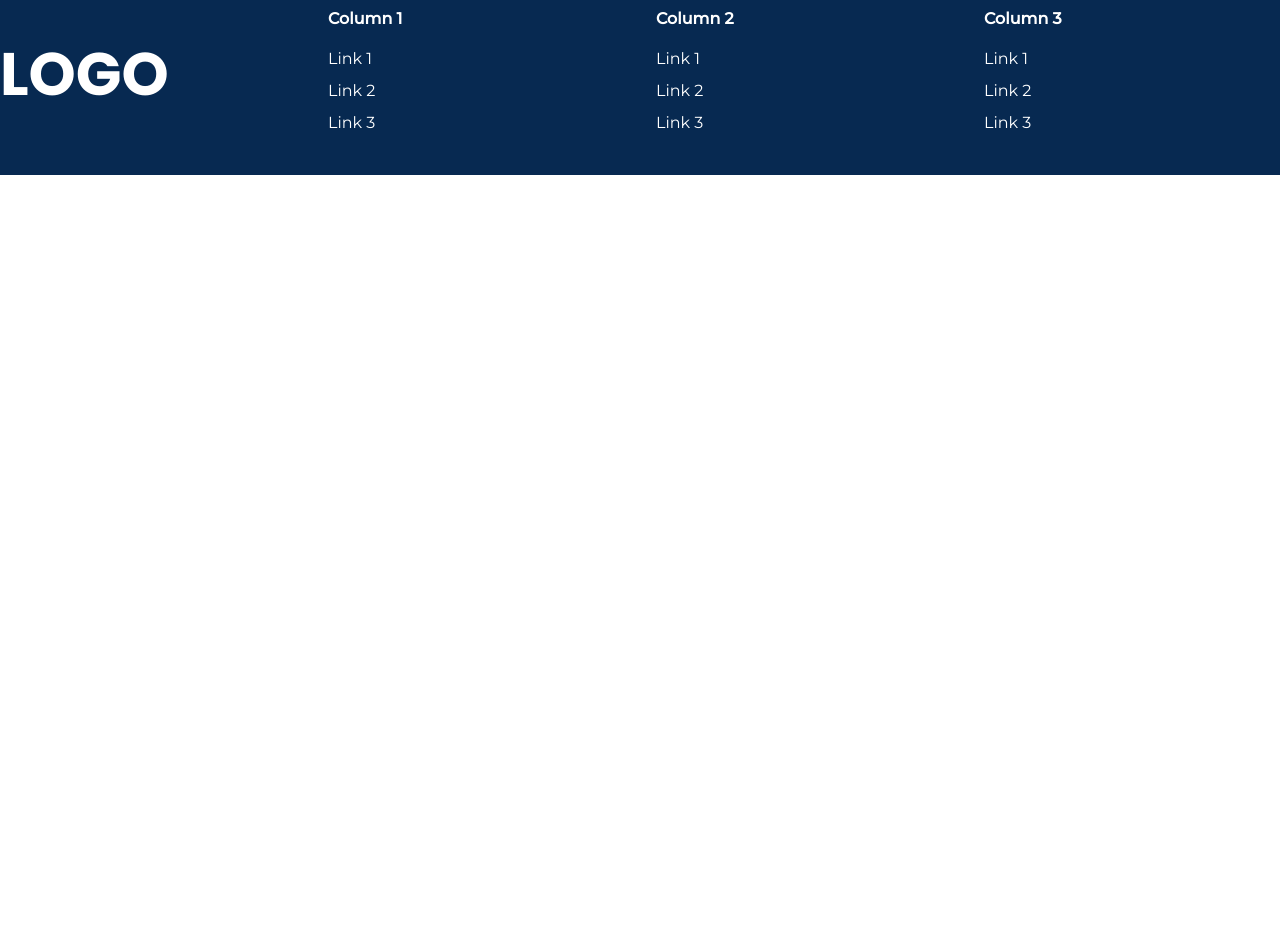
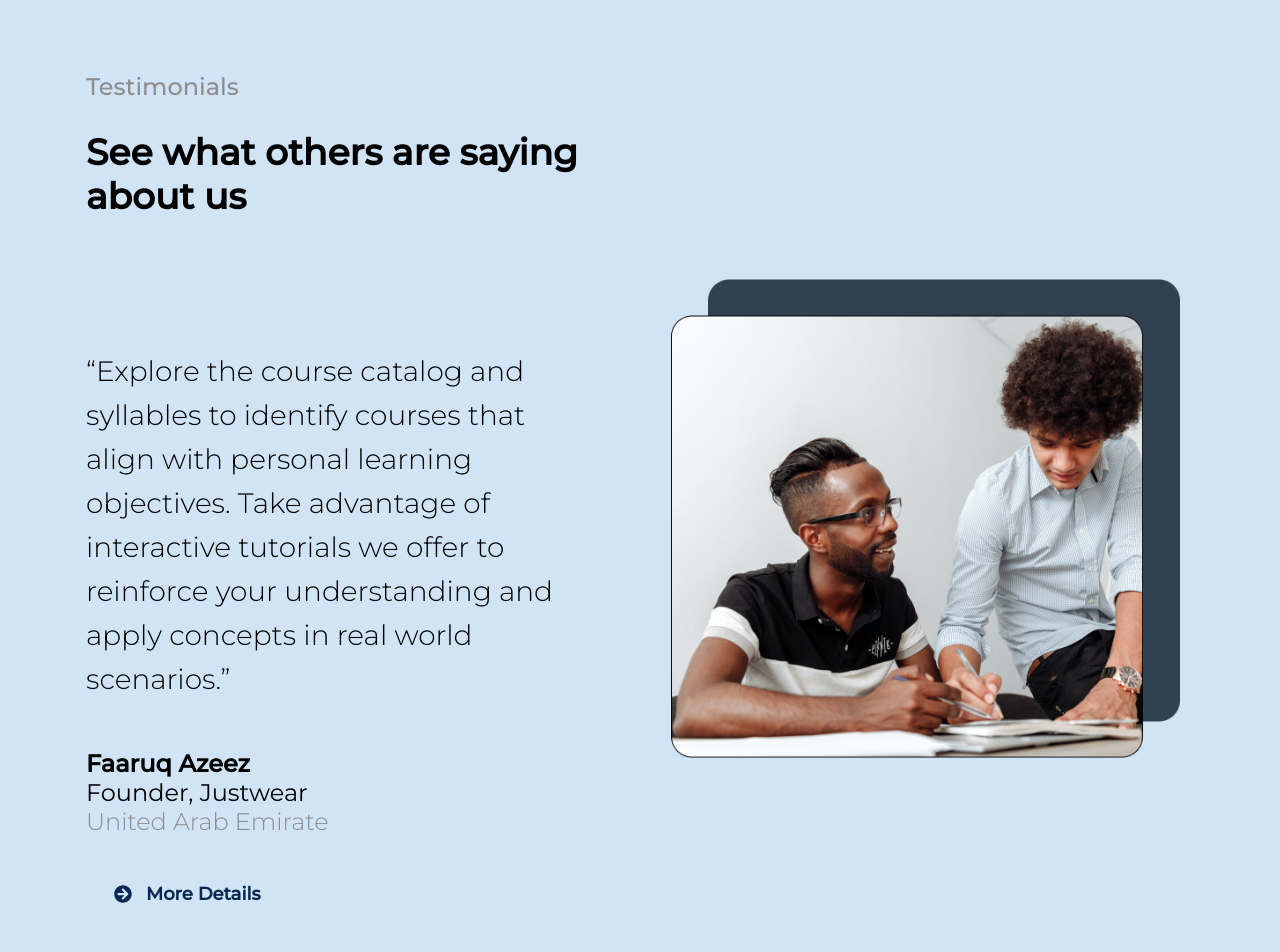
Before and after one commit to AyoMoses1/PROGFAMS-ASSESSMENT, a React (Vite) app: page / in a window 1280 px wide. Shown: the part 1320-2272 px from the top of the page. Before the commit the page ends 1495 px from the top, so only its background shows below. Built offline with nearby package versions, Linux system fonts and the light colour scheme.

Commit message:
Work on testimonials section

```diff
--- /dev/null
+++ b/src/components/Testimonials/index.tsx
@@ -0,0 +1,83 @@
+import image from "assets/4.png";
+import Button from "components/Button/Medium";
+import Heading from "components/Heading";
+import Text from "components/Text";
+import { FaArrowCircleRight } from "react-icons/fa";
+
+const index = () => {
+  return (
+    <div className={"bg-[#4393D840] pl-[86px] pr-[100px] py-[97px] my-[104px]"}>
+      <div className="w-[503px]">
+        <Text
+          fontWeight={500}
+          fontSize="24px"
+          textColor={"#8D8D8D"}
+          lineHeight={"29.26px"}
+          mb={"30px"}
+        >
+          Testimonials
+        </Text>
+        <Heading
+          fontWeight={700}
+          fontSize="36px"
+          textColor={"#000000"}
+          lineHeight={"43.88px"}
+        >
+          See what others are saying about us{" "}
+        </Heading>
+      </div>
+      <div className="grid grid-cols-2 gap-[76px] mt-[60px]">
+        <div className="py-[46px]">
+          <Text
+            fontWeight={300}
+            fontSize="28px"
+            textColor={"#000000"}
+            lineHeight={"44px"}
+            mt={"24px"}
+            mb={"48px"}
+          >
+            “Explore the course catalog and syllables to identify courses that
+            align with personal learning objectives. Take advantage of
+            interactive tutorials we offer to reinforce your understanding and
+            apply concepts in real world scenarios.”
+          </Text>
+          <Heading
+            fontWeight={700}
+            fontSize="24px"
+            textColor={"#000000"}
+            lineHeight={"29.26px"}
+          >
+            Faaruq Azeez
+          </Heading>
+          <Text
+            fontWeight={400}
+            fontSize="24px"
+            textColor={"#000000"}
+            lineHeight={"29.26px"}
+          >
+            Founder, Justwear
+          </Text>
+          <Text
+            fontWeight={300}
+            fontSize="24px"
+            textColor={"#8D8D8D"}
+            lineHeight={"29.26px"}
+            mb={"30px"}
+          >
+            United Arab Emirate
+          </Text>
+          <Button
+            textColor={"#072951"}
+            className={"flex align items-center gap-[14px] px-0"}
+          >
+            <FaArrowCircleRight color={"#072951"} />
+            More Details
+          </Button>
+        </div>
+        <img src={image} />
+      </div>
+    </div>
+  );
+};
+
+export default index;
--- a/src/pages/Home.tsx
+++ b/src/pages/Home.tsx
@@ -4,6 +4,7 @@ import bg from "assets/bg.jpeg";
 import image from "assets/2.png";
 import Button from 'components/Button/Button';
 import SectionOne from 'components/main2'
+import Testimonials from 'components/Testimonials'
 
 
 const Home = () => {
@@ -35,6 +36,7 @@ const Home = () => {
           </div>
         </div>
         <SectionOne/>
+        <Testimonials/>
       </main>
       <Footer />
     </div>
```
